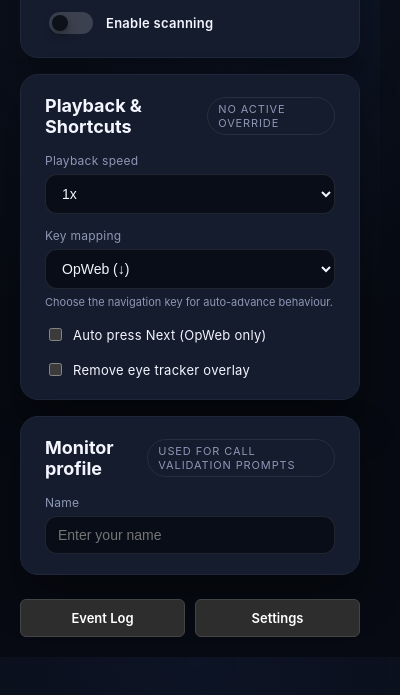
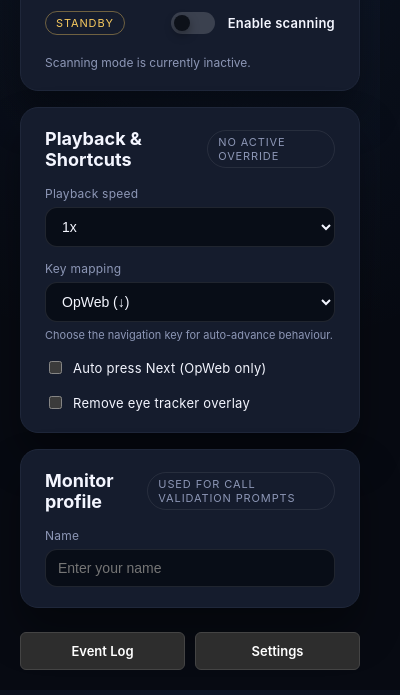
Before and after one commit to bowlperson/QA-Assist, a browser extension: page popup.html in a window 400 px wide. Shown: the part 149-844 px from the top of the page. Drawn offline with Linux system fonts and the light colour scheme.

Commit message:
Add missing popup status elements

```diff
--- a/popup.html
+++ b/popup.html
@@ -103,6 +103,16 @@
             gap: 6px;
         }
 
+        .status-indicator {
+            margin: 6px 0 0;
+            font-size: 12px;
+            color: var(--muted);
+        }
+
+        .status-indicator.active {
+            color: var(--success);
+        }
+
     </style>
 </head>
 <body class="popup">
@@ -123,11 +133,13 @@
                     </div>
                 </div>
                 <div class="status-controls">
+                    <span class="badge alert" id="scanningBadge">Standby</span>
                     <label class="toggle">
                         <input type="checkbox" id="toggle">
                         <span class="toggle-label">Enable scanning</span>
                     </label>
                 </div>
+                <p class="status-indicator" id="scanIndicator">Scanning mode is currently inactive.</p>
 
             </section>
 
--- a/popup.js
+++ b/popup.js
@@ -79,21 +79,30 @@ document.addEventListener("DOMContentLoaded", () => {
     }
 
     function updateStatusVisuals(isEnabled) {
+        if (statusText) {
             statusText.textContent = isEnabled ? "Scanning" : "Standby";
             statusText.style.color = isEnabled ? "var(--success)" : "var(--warning)";
+        }
+
+        if (statusDot) {
             statusDot.style.background = isEnabled ? "var(--success)" : "var(--warning)";
             statusDot.style.boxShadow = isEnabled
                 ? "0 0 10px rgba(61, 214, 140, 0.7)"
                 : "0 0 8px rgba(246, 201, 95, 0.6)";
+        }
 
+        if (scanningBadge) {
             scanningBadge.textContent = isEnabled ? "Active" : "Standby";
             scanningBadge.classList.toggle("active", isEnabled);
             scanningBadge.classList.toggle("alert", !isEnabled);
+        }
 
+        if (scanIndicator) {
             scanIndicator.textContent = isEnabled
                 ? "Scanning mode is actively monitoring for new events."
                 : "Scanning mode is currently inactive.";
             scanIndicator.classList.toggle("active", isEnabled);
+        }
 
         if (statusIcon) {
             const iconPath = isEnabled ? "on.png" : "off.png";
```
Lines whose indentation alone changed are shown as unchanged.
